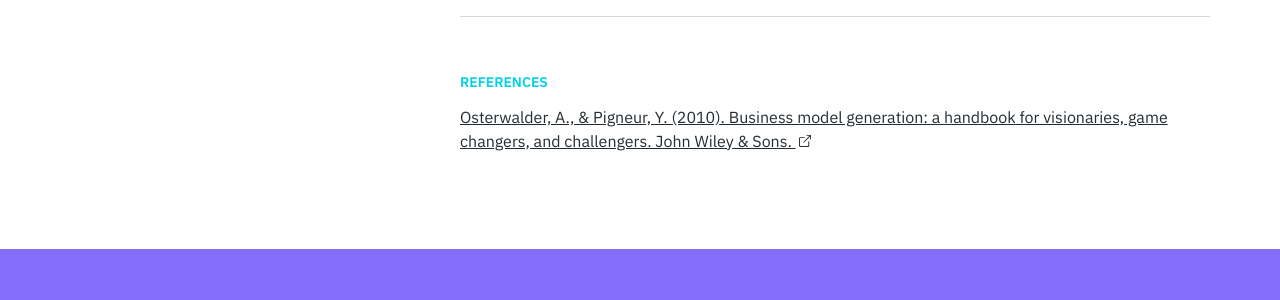
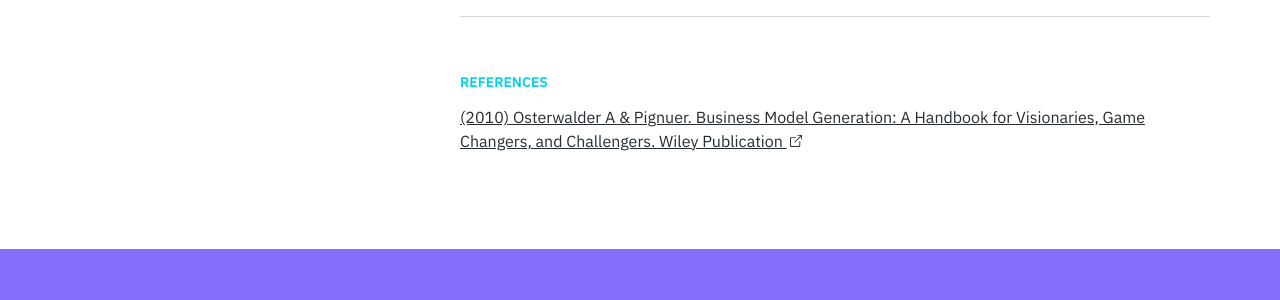
Before and after one commit to service-design-tools/sdt-website, a Jekyll site: the page built from _tools/business-model-canvas.md, in a window 1280 px wide. Shown: the part 1113-1413 px from the top of the page. Built offline with Jekyll 4.4.1, drawn with Linux system fonts in a browser that asks for light colours.

Commit message:
Update tool “business-model-canvas”

```diff
--- a/_tools/business-model-canvas.md
+++ b/_tools/business-model-canvas.md
@@ -55,8 +55,7 @@ references:
   - link: >-
       https://www.wiley.com/en-us/Business+Model+Generation%3A+A+Handbook+for+Visionaries%2C+Game+Changers%2C+and+Challengers-p-9780470876411
     name: >-
-      Osterwalder, A., & Pigneur, Y. (2010). Business model generation: a
-      handbook for visionaries, game changers, and challengers. John Wiley &
-      Sons.
+      (2010) Osterwalder A & Pignuer. Business Model Generation: A Handbook for
+      Visionaries, Game Changers, and Challengers. Wiley Publication
 ---
 The business model canvas is a synthetic chart providing an overview of the service in terms of value proposition, infrastructure, types of customers and financial model. It helps  understand what activities are needed in order to build and deliver a service, and identify potential trade-offs.
```
